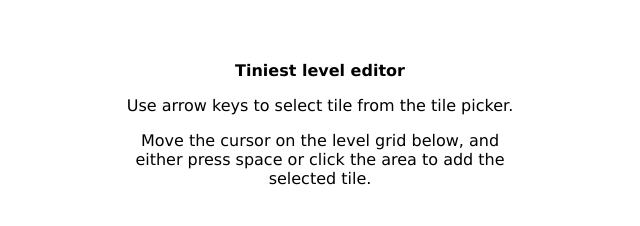
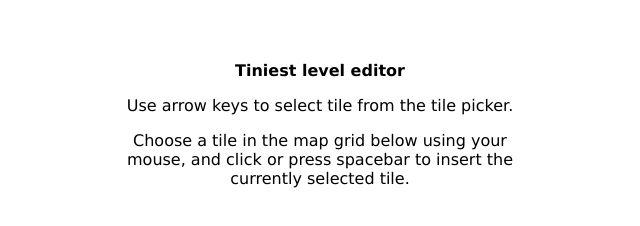
Before and after one commit to lorasandberg/Phaser3-LevelEditor, a website with bundled scripts: page dist/index.html in a window 1280 px wide. Shown: the whole page, without its empty margins (320-960 px from the left). Built offline with nearby package versions, Linux system fonts and the light colour scheme.

Commit message:
Updated instructions

```diff
--- a/dist/index.html
+++ b/dist/index.html
@@ -24,6 +24,6 @@
   	<h1>Tiniest level editor</h1>
   	<div id="phaser"></div>
   	<p>Use arrow keys to select tile from the tile picker.</p>
-  	<p>Move the cursor on the level grid below, and either press space or click the area to add the selected tile.</p>
+  	<p>Choose a tile in the map grid below using your mouse, and click or press spacebar to insert the currently selected tile.</p>
   </body>
 </html>
```
